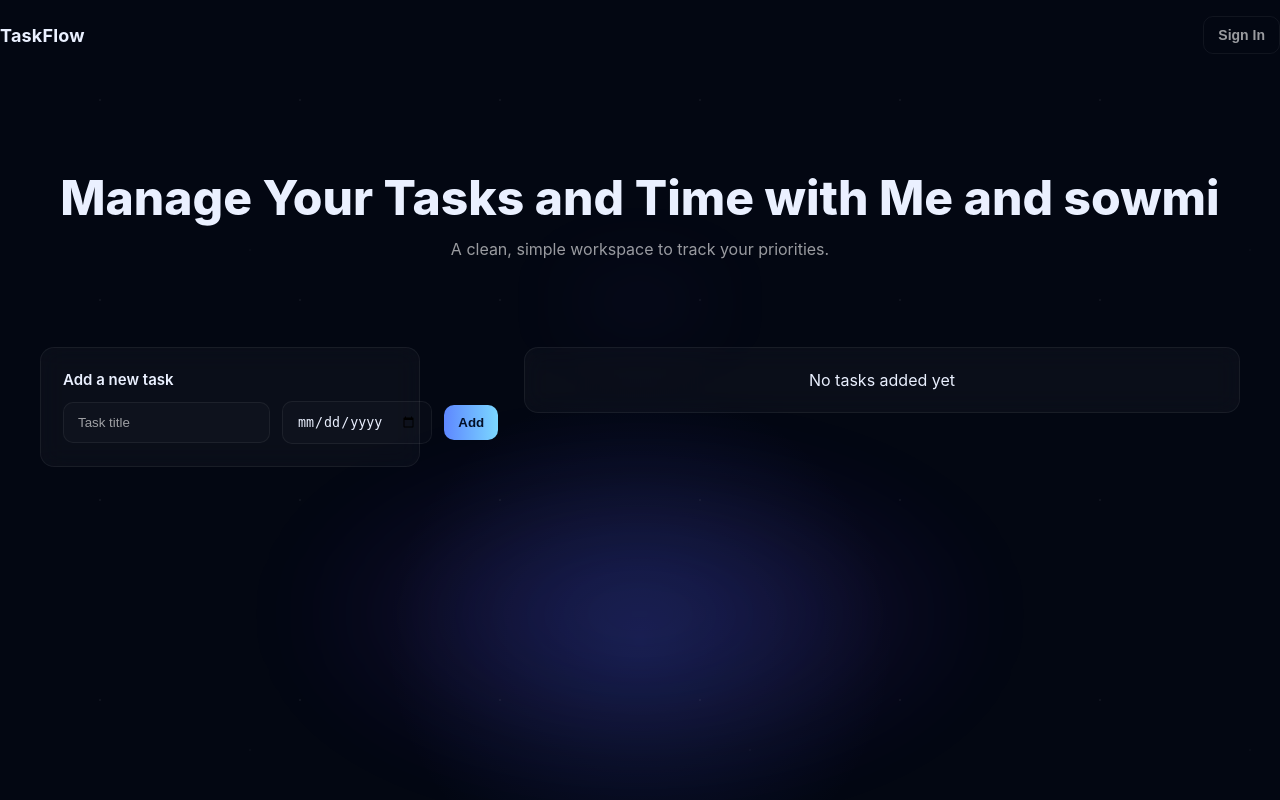
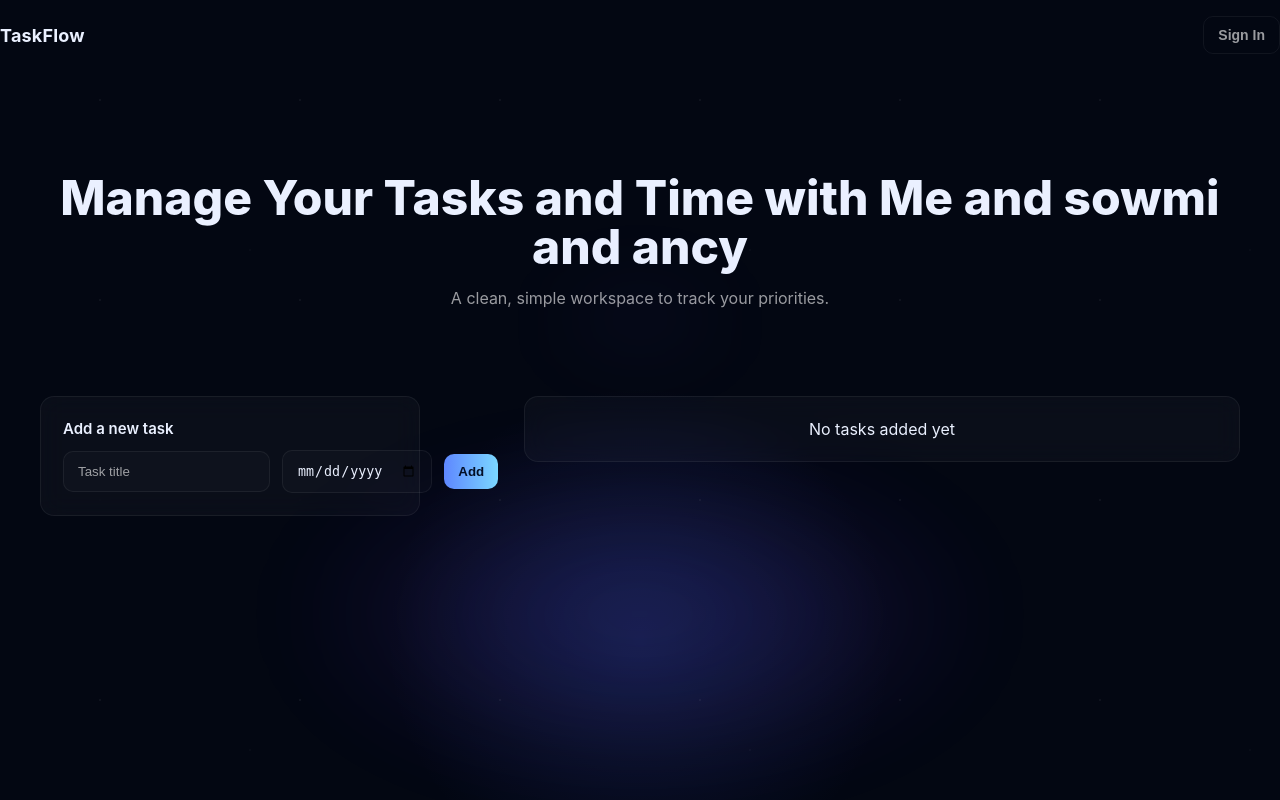
Before and after one commit to sowmiiiiyaa/task, a FastAPI app: page / in a window 1280 px wide. Run offline with FastAPI, Linux system fonts and the light colour scheme; data that the repository does not hold is empty.

Commit message:
4th checkkkk

```diff
--- a/templates/index.html
+++ b/templates/index.html
@@ -27,7 +27,7 @@
 
     <main class="container">
       <header class="hero">
-        <h1>Manage Your Tasks and Time with Me and sowmi</h1>
+        <h1>Manage Your Tasks and Time with Me and sowmi and ancy</h1>
         <p class="sub">A clean, simple workspace to track your priorities.</p>
 
       </header>
```
